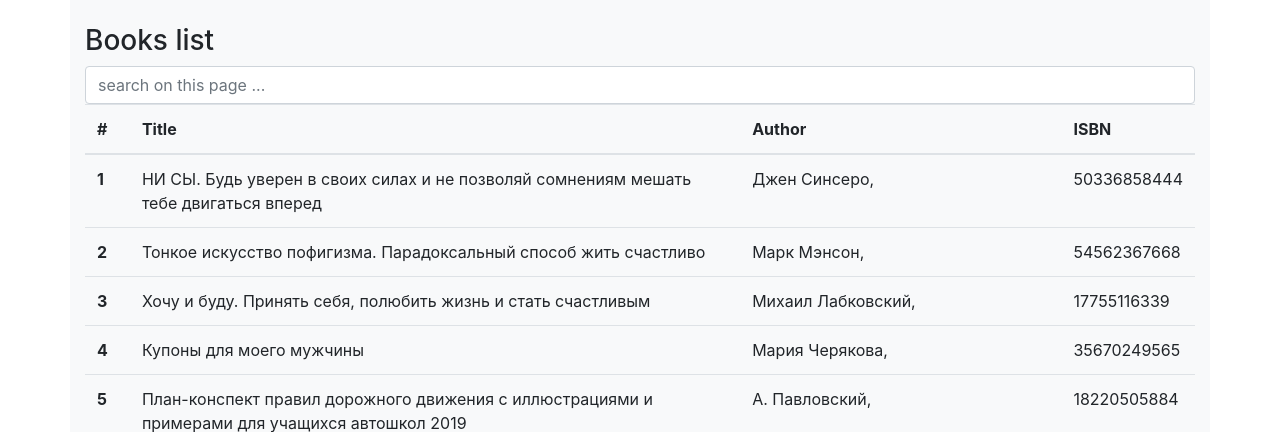
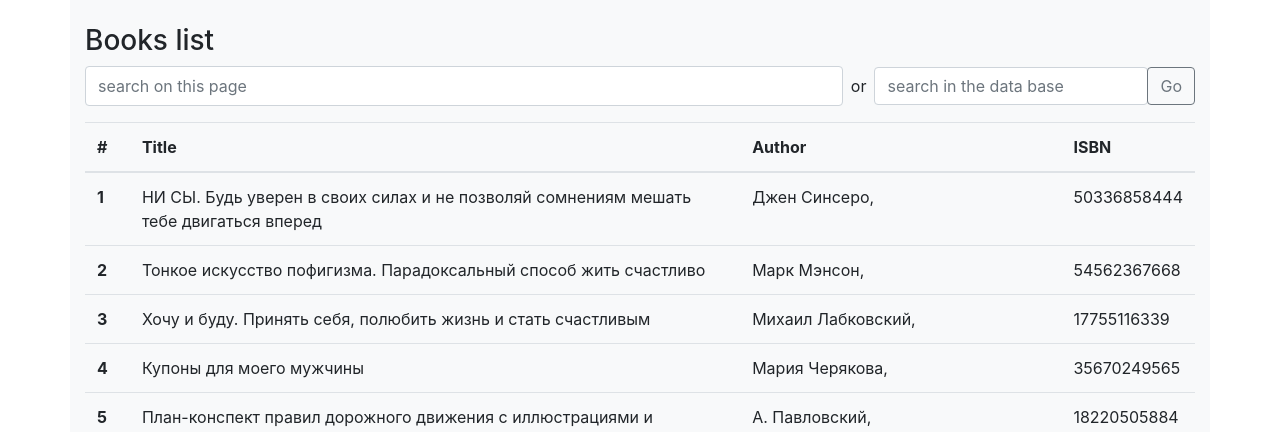
Before and after one commit to Valentin-Golyonko/test_task_books, a Django app: page / in a window 1280 px wide. Shown: the part 56-488 px from the top of the page. Run offline with Django 3.2, Linux system fonts and the light colour scheme; data comes from the database, SQL or seed files in the repository; some libraries are stand-ins or nearby versions.

Commit message:
done: search page

```diff
--- a/app/books/templates/books/books_main_page.html
+++ b/app/books/templates/books/books_main_page.html
@@ -9,7 +9,19 @@
     <div>
         <h3>Books list</h3>
 
-        <input class="form-control" id="search_book" type="text" placeholder="search on this page ...">
+        <div class="input-group mb-3">
+            <input class="form-control rounded" id="search_book" type="text" placeholder="search on this page"
+                   aria-label="search on this page">
+            <p class="m-2">or</p>
+            <form method="post" class="form-inline">
+                {% csrf_token %}
+                <input type="text" class="form-control rounded-left" placeholder="search in the data base"
+                       aria-label="Search in the data base" aria-describedby="button-addon2" name="input_search">
+                <div class="input-group-append">
+                    <button class="btn btn-outline-secondary" type="submit" id="button-addon2">Go</button>
+                </div>
+            </form>
+        </div>
 
         <table class="table table-hover">
             <thead>
--- a/app/books/urls_books.py
+++ b/app/books/urls_books.py
@@ -2,7 +2,7 @@ from django.conf.urls import include
 from django.urls import path
 
 from .views import (BooksMainPage, SignUpPage, LogInPage, TySignUpPage,
-                    BookStatisticPage, NotificationPage)
+                    BookStatisticPage, NotificationPage, search_page)
 
 urlpatterns = [
     path('', BooksMainPage.as_view(), name='main-page'),
@@ -12,4 +12,5 @@ urlpatterns = [
     path('ty-signup/', TySignUpPage.as_view(), name='ty-signup'),
     path('statistics/', BookStatisticPage.as_view(), name='statistics'),
     path('notifications/', NotificationPage.as_view(), name='notifications'),
+    path('search/<search_it>/', search_page, name='search'),
 ]
--- a/app/books/views.py
+++ b/app/books/views.py
@@ -26,8 +26,8 @@ class BooksMainPage(TemplateView):
         return render(request=request, template_name=self.template_name, context=response)
 
     def post(self, request):
-        print("BooksMainPage.POST:", request.POST)
-        pass
+        data_to_search = request.POST['input_search']
+        return redirect(to='search', search_it=data_to_search)
 
 
 class SignUpPage(TemplateView):
@@ -160,6 +160,20 @@ class BookStatisticPage(TemplateView):
         return render(request=request, template_name=self.template_name, context=response)
 
 
+def search_page(request, search_it):
+    """ - Общий фильтр по названию книги, имени автора, артикулу """
+    if request.method == 'GET':
+        found_books = BooksModel.objects.filter(title__contains=search_it)
+        found_authors = AuthorModel.objects.filter(author_name__contains=search_it)
+        found_isbn = BooksModel.objects.filter(isbn__contains=search_it)
+        data = {'found_books': found_books,
+                'found_authors': found_authors,
+                'found_isbn': found_isbn,
+                'search_it': search_it,
+                }
+        return render(request=request, template_name='books/book_search.html', context=data)
+
+
 class NotificationPage(TemplateView):
     """ 3.3 Список нотификаций """
     template_name = 'books/books_notification.html'
```
Also changed, not shown: app/books/templates/books/book_search.html (added, +32 -0 lines).
